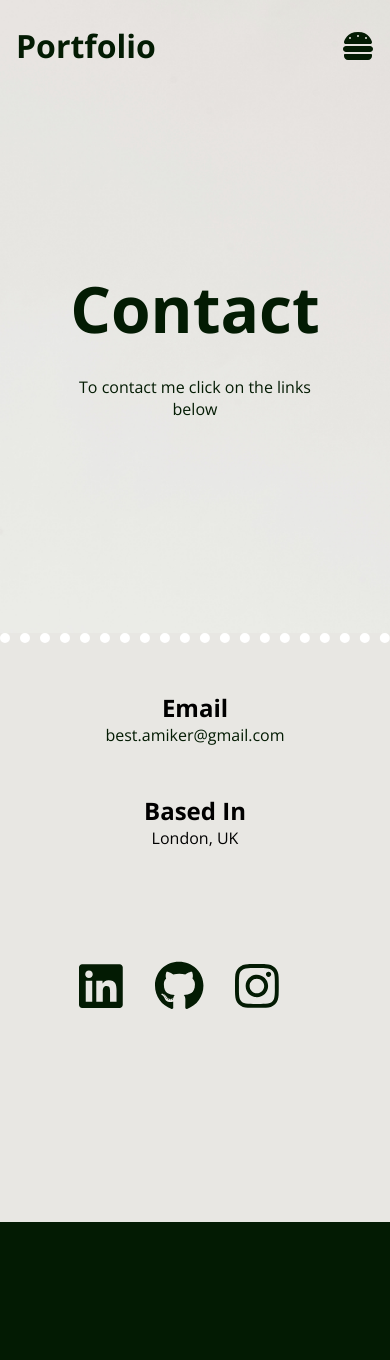
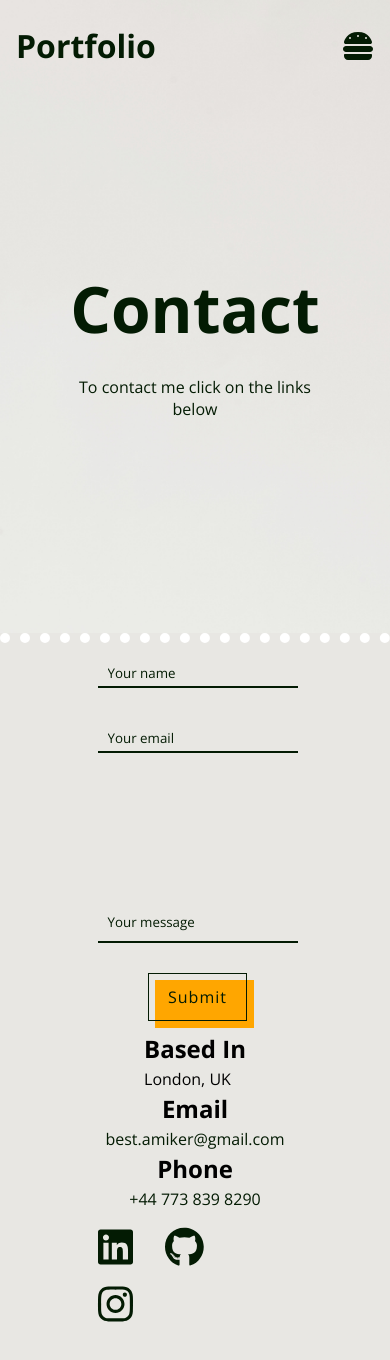
Before and after one commit to AmikerB/Portfolio, a React (Create React App) app: page /Contact in a window 390 px wide. Shown: the top 1360 px of the page. Before the commit the page ends 1222 px from the top, so only its background shows below. Built offline with nearby package versions, Linux system fonts and the light colour scheme.

Commit message:
contact me page styles changed and form included

```diff
--- a/src/components/ContactMe.js
+++ b/src/components/ContactMe.js
@@ -1,6 +1,7 @@
 import "./ContactMeStyles.css";
 
 import React from 'react';
+import { Link } from "react-router-dom";
 import { FontAwesomeIcon } from '@fortawesome/react-fontawesome';
 import { faLinkedin, faGithub, faInstagram } from '@fortawesome/free-brands-svg-icons';
 
@@ -8,17 +9,32 @@ const ContactMe = () => {
     return (
         <div className="dotted-line">
             <div className="contactContainer">
-                <div className="contactTop">
-                    <div className="contactLeft">
+                <div className="formContainer">
+                    <form>
+                        <label htmlFor="name"></label>
+                        <input type="text" id="name" name="name" placeholder="Your name" required />
+                        <label htmlFor="email"></label>
+                        <input type="email" id="email" name="email" placeholder="Your email" required />
+                        <label htmlFor="message"></label>
+                        <textarea id="message" name="message" placeholder="Your message" required></textarea>
+                        <div className="submit-btn">
+                            <Link to="/projects" className="btn">Submit</Link>
+                        </div>
+                    </form>
+                </div>
+                <div className="contactRight">
+                    <div className="contactBase">
+                        <h2>Based In</h2>
+                        <p>London, UK</p>
+                    </div>
+                    <div className="contactEmail">
                         <h2>Email</h2>
                         <a className="email" href="mailto:best.amiker@gmail.com">best.amiker@gmail.com</a>
                     </div>
-                    <div className="contactRight">
-                        <h2>Based In</h2>
-                        <p>London, UK</p>
+                    <div className="contactEmail">
+                        <h2>Phone</h2>
+                        <a className="email" href="tel:07738398290">+44 773 839 8290</a>
                     </div>
-                </div>
-                <div className="contactBottom">
                     <div className="social">
                         <a href="https://www.linkedin.com/in/amikerbest/" rel="noreferrer" target="_blank">
                             <FontAwesomeIcon className="icons" icon={faLinkedin} />
@@ -33,6 +49,7 @@ const ContactMe = () => {
                 </div>
             </div>
         </div>
+
     )
 }
 
--- a/src/components/ContactMeStyles.css
+++ b/src/components/ContactMeStyles.css
@@ -1,40 +1,138 @@
 .contactContainer {
-    background-color: var(--light);
+    display: flex;
+    align-items: center;
+    margin: 0 5rem;
 }
 
-.contactTop {
-    display: flex;
-    flex-direction: row;
-    justify-content: center;
-    padding-top: 3rem;
+.formContainer {
+    padding-left: 10rem;
+    width: 50%;
 }
 
-.contactLeft,
+form {
+    display: grid;
+    grid-template-columns: 1fr;
+    grid-row-gap: 20px;
+}
+
+input,
+textarea {
+    background-color: var(--light);
+    border: none;
+    border-bottom: solid 2px var(--dark);
+}
+
+textarea {
+    height: 150px;
+    padding: 10px;
+    border-bottom: 2px solid var(--dark);
+    box-sizing: border-box;
+    resize: none;
+}
+
+input {
+    height: 25px;
+}
+
+/* Move the label element up to align it with the textarea */
+label[for="message"] {
+    position: relative;
+    bottom: 35px;
+}
+
+/* Hide the placeholder when the textarea is not empty */
+textarea:not(:placeholder-shown) {
+    border-color: var(--dark);
+    /* change the border color to indicate the textarea is not empty */
+}
+
+/* Show the placeholder on the bottom border */
+textarea::placeholder {
+    position: absolute;
+    bottom: 10px;
+    left: 10px;
+    color: var(--dark);
+}
+
+/* Show the placeholder inside the input elements */
+input::placeholder {
+    position: absolute;
+    bottom: 4px;
+    left: 10px;
+    color: var(--dark);
+}
+
+/* Add spacing between the input elements */
+input+input,
+textarea+input,
+input+textarea {
+    margin-top: 10px;
+}
+
+/* Hide the placeholder when the input elements are not empty */
+input:not(:placeholder-shown),
+textarea:not(:placeholder-shown) {
+    border-color: var(--bright);
+    /* change the border color to indicate the input elements are not empty */
+}
+
 .contactRight {
     display: flex;
     flex-direction: column;
-    justify-content: center;
-    align-items: center;
-    padding: 0 3rem;
+    align-items: start;
+    width: 50%;
+    padding-left: 8rem;
+    line-height: 1.5;
 }
 
-.contactBottom .icons {
-    margin-top: 4rem;
+.submit-btn {
+    display: flex;
+    flex-direction: row;
+    width: 200px;
+}
+
+.contactRight .icons {
+    margin-top: 1rem;
     color: var(--dark);
-    font-size: 50px;
+    font-size: 40px;
     margin-right: 2rem;
 }
 
-.contactBottom {
-    display: flex;
-    flex-direction: column;
-    justify-content: center;
-    align-items: center;
-}
+@media screen and (max-width:1040px) {
+    .contactContainer {
+        flex-direction: column;
+        margin: 0;
+    }
 
-@media screen and (max-width:1040px) {
-    .contactTop {
-        display: block;
+    .formContainer {
+        align-items: center;
+        display: flex;
+        flex-direction: column;
+        padding: 0;
+    }
+
+    form {
+        width: 100%;
+    }
+
+    .submit-btn {
+        display: flex;
+        flex-direction: column;
+        align-items: center;
+    }
+
+
+    .contactRight {
+        padding: 0;
+        display: flex;
+        flex-direction: column;
+        align-items: center;
+    }
+
+    .contactRight h2 {
+        display: flex;
+        justify-content: center;
+        align-items: center;
     }
 
     .contactLeft,
@@ -42,4 +140,11 @@
         padding-bottom: 3rem;
     }
 
+    .contactRight .socials {
+        display: flex;
+        flex-direction: row;
+        justify-content: space-between;
+        margin: 0;
+    }
+
 }
--- a/src/components/Footer.js
+++ b/src/components/Footer.js
@@ -20,7 +20,7 @@ const Footer = () => {
                 </div>
                 <div className="footer-middle">
                     <h2><FontAwesomeIcon className="icons" icon={faMobile} />Phone</h2>
-                    <a className="phone" href="tel:07738398290">+44 7738398290</a>
+                    <a className="phone" href="tel:07738398290">+44 773 839 8290</a>
                 </div>
             </div>
             <div className="footer-bottom">
--- a/src/components/SkillsStyles.css
+++ b/src/components/SkillsStyles.css
@@ -49,7 +49,7 @@
     padding: 3rem 0 0 0
 }
 
-p {
+.skills p {
     font-size: 16px;
     text-align: center;
     margin: 0;
--- a/src/index.css
+++ b/src/index.css
@@ -20,7 +20,8 @@ body {
 
 h1,
 h4,
-a {
+a,
+label {
   color: var(--dark);
   text-decoration: none;
 }
```
